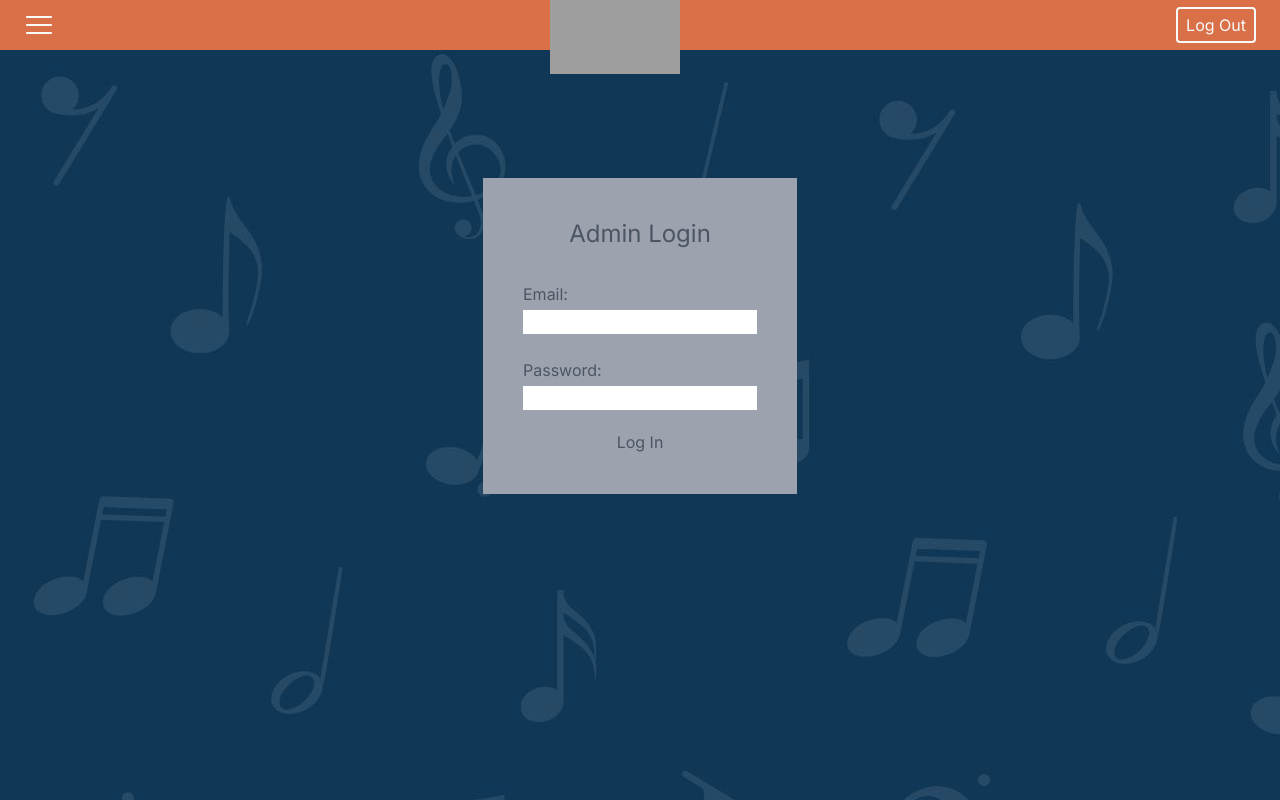
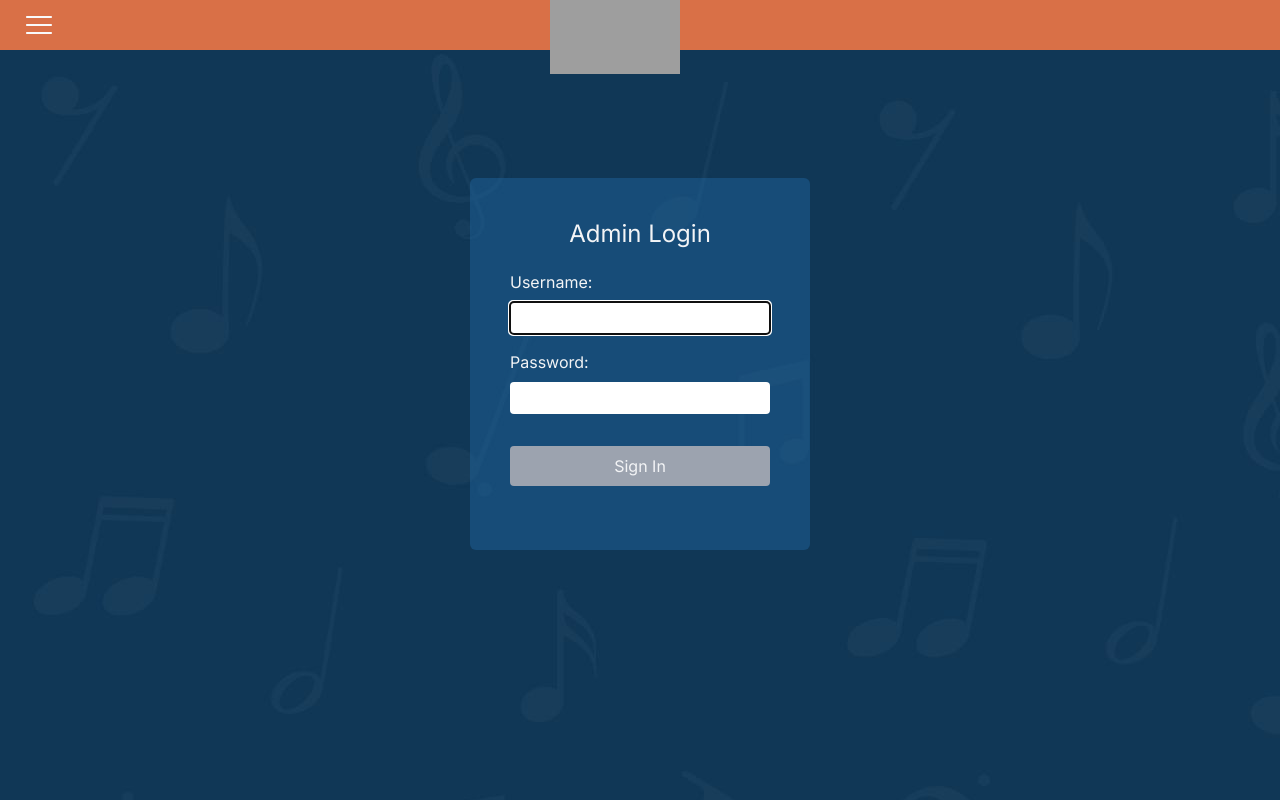
Before and after one commit to tbabyuk/dcam-admin-demo, a Next.js app: page / in a window 1280 px wide. Built offline with nearby package versions, Linux system fonts and the light colour scheme; no server answers; grey boxes are pictures that could not be loaded.

Commit message:
auth functionality added and working, login page ui improved

```diff
--- a/app/components/AttendanceModal.jsx
+++ b/app/components/AttendanceModal.jsx
@@ -32,7 +32,7 @@ export const AttendanceModal = ({attendance, handleCloseModal}) => {
   return (
     <div className="modal-overlay h-[100vh] w-[100%] bg-black bg-opacity-70 absolute left-0 top-0 flex flex-col items-center" onClick={(e) => handleCloseModal(e)}>
         <MdOutlineClose className="close-modal absolute top-5 right-7 cursor-pointer text-gray-50" size="4rem"  />
-        <div className="modal overflow-auto w-[70%] h-[60%] bg-white text-black mt-28">
+        <div className="modal overflow-auto w-[70%] h-auto bg-white text-black mt-28">
             <table className="bg-gray-100 w-full">
                 <thead>
                     <tr className="text-gray-50 text-center bg-gray-400">
--- a/app/components/Header.jsx
+++ b/app/components/Header.jsx
@@ -1,17 +1,34 @@
+"use client"
+
+import { useFirebaseContext } from "../hooks/useFirebaseContext";
 import { RxHamburgerMenu } from "react-icons/rx";
+import Link from "next/link";
 
 const Header = () => {
+
+  const {currentUser, logOut} = useFirebaseContext()
+
+  const handleLogout = () => {
+    logOut()
+  }
+
+
   return (
     <header className="h-[50px] bg-dcam-light-red px-3 md:px-6 flex justify-between items-center text-black">
       <RxHamburgerMenu size="30px" className="text-gray-50 cursor-pointer" />
-      <img
-        className="w-[130px]"
-        src="/images/dcam-logo-white.png"
-        alt="Da Capo Academy of Music Logo"
-      />
-      <button className="border-2 border-gray-50 text-gray-50 py-1 px-2 rounded hover:bg-gray-50 hover:text-dcam-light-red">
-        Log Out
-      </button>
+      <Link href="/">
+          <img
+          className="w-[130px]"
+          src="/images/dcam-logo-white.png"
+          alt="Da Capo Academy of Music Logo"
+          />
+      </Link>
+      {currentUser && <button className="border-2 border-gray-50 text-gray-50 py-1 px-2 rounded hover:bg-gray-50 hover:text-dcam-light-red" onClick={handleLogout}>Log Out</button>}
+
+      {!currentUser &&
+        <button className="invisible border-2 border-gray-50 text-gray-50 py-1 px-2 rounded hover:bg-gray-50 hover:text-dcam-light-red">Log Out</button>
+      }
+
     </header>
   );
 };
--- /dev/null
+++ b/app/context/FirebaseContext.js
@@ -0,0 +1,63 @@
+"use client"
+
+
+import { useEffect, useState } from "react"
+import { createContext } from "react"
+import { adminAuth, adminDB } from "@/firebase/config"
+import { onAuthStateChanged, signInWithEmailAndPassword, signOut } from "firebase/auth"
+import { useRouter } from "next/navigation";
+
+
+export const FirebaseContext = createContext()
+
+
+export const FirebaseContextProvider = ({children}) => {
+
+  const router = useRouter()
+  const [currentUser, setCurrentUser] = useState(null)
+  const [error, setError] = useState()
+
+  const logIn = async (email, password) => {
+    try {
+        setError(null)
+        await signInWithEmailAndPassword(adminAuth, email, password)
+        router.push("/dashboard")
+    } catch(err) {
+        setError(err.message)
+    }
+  }
+
+  const logOut = async () => {
+    try {
+        setError(null)
+        await signOut(adminAuth)
+        router.push("/")
+    } catch(err) {
+        setError(err.message)
+    }
+  }
+
+
+  useEffect(() => {
+    const unsub = onAuthStateChanged(adminAuth, user => {
+        if(user) {
+            setCurrentUser(user)
+            console.log("user has signed in", user)
+        } else {
+            setCurrentUser(null)
+            console.log("user has signed out", user)
+        }
+    })
+
+    return () => {
+        unsub()
+      }
+
+  }, [])
+
+  return (
+    <FirebaseContext.Provider value={{currentUser, logIn, logOut, error}}>
+        {children}
+    </FirebaseContext.Provider>
+  )
+}
--- a/app/home/page.jsx
+++ b/app/dashboard/page.jsx
@@ -2,7 +2,7 @@
 
 import Link from "next/link";
 
-export default function Home() {
+export default function Dashboard() {
   const locale = navigator.language;
   const today = new Date();
   const dateFormatted = today.toLocaleString(locale, { dateStyle: "full" });
--- /dev/null
+++ b/app/hooks/useFirebaseContext.js
@@ -0,0 +1,9 @@
+
+import { FirebaseContext } from "../context/FirebaseContext";
+import { useContext } from "react";
+
+
+
+export const useFirebaseContext = () => {
+    return useContext(FirebaseContext)
+}
--- a/app/layout.js
+++ b/app/layout.js
@@ -1,6 +1,7 @@
 import Header from './components/Header'
 import './globals.css'
 import { Inter } from 'next/font/google'
+import { FirebaseContextProvider } from './context/FirebaseContext'
 
 const inter = Inter({ subsets: ['latin'] })
 
@@ -12,10 +13,12 @@ export const metadata = {
 export default function RootLayout({ children }) {
   return (
     <html lang="en">
-      <body className={inter.className}>
-        <Header />
-        {children}
-      </body>
+      <FirebaseContextProvider>
+        <body className={inter.className}>
+          <Header />
+          {children}
+        </body>
+      </FirebaseContextProvider>
     </html>
   )
 }
--- a/app/page.jsx
+++ b/app/page.jsx
@@ -2,24 +2,51 @@
 
 import Image from "next/image";
 import Link from "next/link";
+import { useFirebaseContext } from "./hooks/useFirebaseContext";
+import { useRef } from "react";
+import { useEffect } from "react";
+import { useRouter } from "next/navigation";
+
 
 const Login = () => {
 
+  const router = useRouter()
+  const {currentUser, logIn, error} = useFirebaseContext()
+
+  const emailRef = useRef()
+  const passwordRef = useRef()
+
+  const handleLogin = (e) => {
+    e.preventDefault()
+
+    const email = emailRef.current.value
+    const password = passwordRef.current.value
+
+    logIn(email, password)
+  }
+
+  useEffect(() => {
+    // if user is logged in, redirect to dashboard
+    if(currentUser) {
+      router.push("/dashboard")
+    }
+  }, [])
+
   return (
-    <main className="login-page pt-32 h-[calc(100vh-50px)] bg-[url('/images/bg-login.jpg')]">
-
-      <form className="mx-auto w-fit flex flex-col bg-gray-400 text-gray-600 p-10">
-        <h2 className="text-2xl text-center mb-8">Admin Login</h2>
-        <label className="mb-6">
-          <span className="block mb-1">Email:</span>
-          <input type="email" />
-        </label>
-        <label>
-          <span className="block mb-1">Password:</span>
-          <input type="password" />
-        </label>
-        <button className="mt-5">Log In</button>
-      </form>
+    <main className="login-page pt-32 h-[calc(100vh-50px)] bg-[url('/images/bg-login-admin.jpg')]">
+      <form className="flex flex-col bg-dcam-regular-blue bg-opacity-40 text-gray-100 rounded-md w-[340px] p-10 mx-auto" onSubmit={handleLogin}>
+          <h1 className="text-2xl mb-5 text-center">Admin Login</h1>
+          <label className="mb-4">
+            <span className="block mb-2">Username:</span>
+            <input className="w-full h-8 ps-2 rounded text-gray-800" type="text" ref={emailRef} autoFocus />
+          </label>
+          <label className="mb-8">
+            <span className="block mb-2">Password:</span>
+            <input className="w-full h-8 ps-2 rounded text-gray-800" type="password" ref={passwordRef}/>
+          </label>
+          <button className="inline-block h-10 bg-gray-400 hover:bg-gray-500 rounded">Sign In</button>
+          <p className="h-6 pt-3 text-sm text-red-600 text-center">{error && error}</p>
+        </form>
     </main>
   );
 }
--- a/firebase/config.js
+++ b/firebase/config.js
@@ -1,5 +1,18 @@
 import { initializeApp } from "firebase/app";
 import { getFirestore } from "firebase/firestore";
+import { getAuth } from "firebase/auth";
+
+
+
+const firebaseConfigAdmin = {
+  apiKey: "AIzaSyDBaoqxXhQlcRHZ-jFDyIEASZ01O6ypd6Q",
+  authDomain: "dcam-todos-react.firebaseapp.com",
+  projectId: "dcam-todos-react",
+  storageBucket: "dcam-todos-react.appspot.com",
+  messagingSenderId: "408866416720",
+  appId: "1:408866416720:web:fde75d87f820e28c8c8955"
+};
+
 
 const firebaseConfigStaff = {
   apiKey: "AIzaSyBcamKh36INoRpR98yUKNgVAAvwWwC1ZEk",
@@ -10,6 +23,11 @@ const firebaseConfigStaff = {
   appId: "1:758738253807:web:47b5cae49f74413104681a",
 };
 
-const hoursApp = initializeApp(firebaseConfigStaff);
 
-export const staffDB = getFirestore(hoursApp);
+
+const adminApp = initializeApp(firebaseConfigAdmin)
+const staffApp = initializeApp(firebaseConfigStaff, "staff")
+
+export const adminAuth = getAuth(adminApp)
+export const adminDB = getFirestore(adminApp)
+export const staffDB = getFirestore(staffApp)
```
Also changed, not shown: public/images/bg-login-admin.jpg (added).
